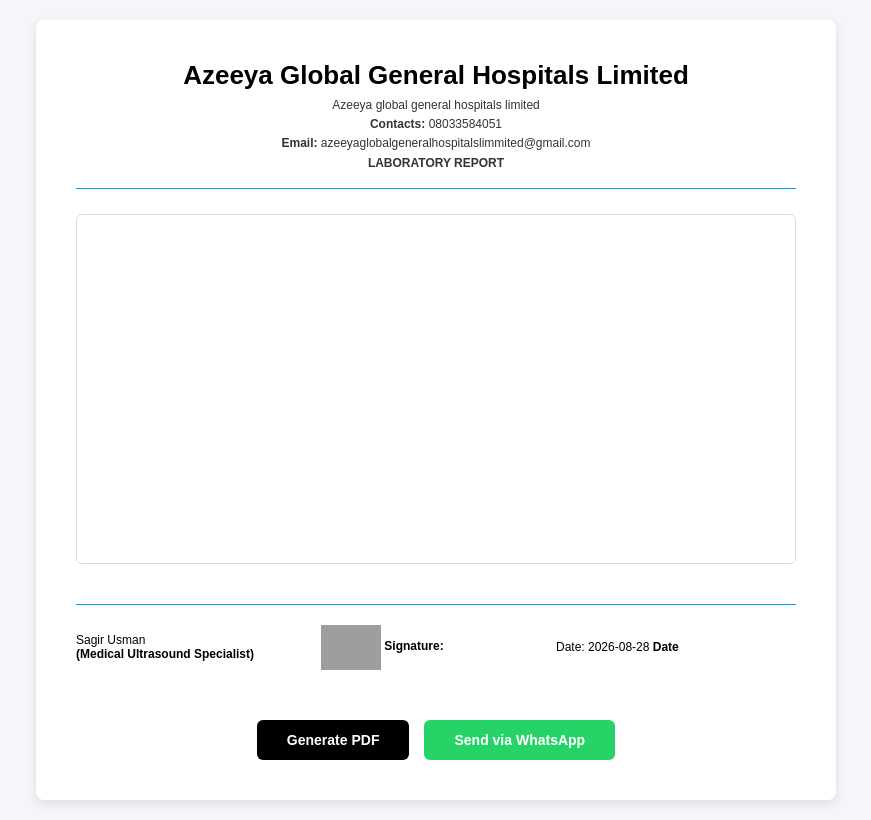
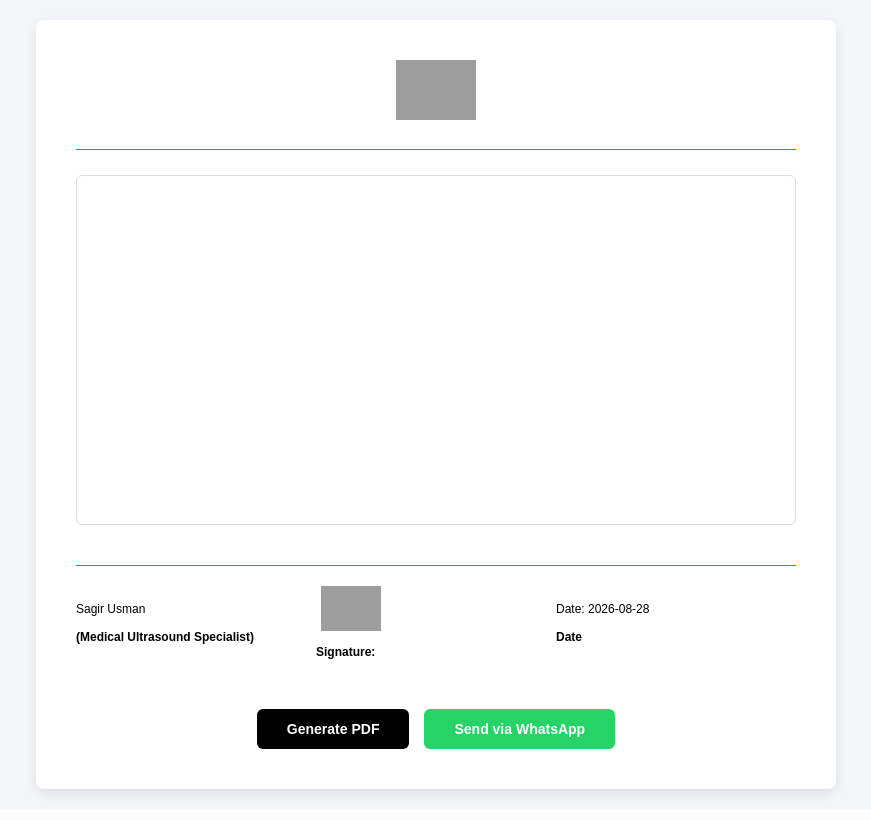
Before and after one commit to Lidwaeeshas/Providian-Lab-Report-, a FastAPI app: page / in a window 1280 px wide. Shown: the whole page, without its empty margins (204-1075 px from the left). After the commit the page ends 797 px from the top, so only its background shows below. Run offline with FastAPI, Linux system fonts and the light colour scheme; grey boxes are pictures that could not be loaded.

Commit message:
Update index.html

```diff
--- a/template/index.html
+++ b/template/index.html
@@ -141,13 +141,7 @@
     <div class="container">
         <!-- HEADER -->
         <div class="header">
-            <div class="logo">Azeeya Global General Hospitals Limited</div>
-            <div class="meta-line">
-                Azeeya global general hospitals limited <br>
-                <b>Contacts: </b> 08033584051 <br>
-                <b>Email: </b>azeeyaglobalgeneralhospitalslimmited@gmail.com <br>
-                <b>LABORATORY REPORT</b>
-            </div>
+            <img src="https://www.image2url.com/r2/default/images/1787929785565-a8372713-bc5b-405f-91d4-88cdf911773e.png" alt="Logo" style="max-height: 60px; margin-bottom: 10px;">
         </div>
 
         <!-- TEXT AREA FOR REPORT INPUT -->
@@ -159,19 +153,19 @@
         <div class="footer-info">
             <div class="footer-item">
                 <label>
-                    Sagir Usman<br>
+                    Sagir Usman<br><br>
                     <span>(Medical Ultrasound Specialist)</span>
                 </label>
             </div>
             <div class="footer-item">
                 <label>
-                    <img src="https://www.image2url.com/r2/default/images/1787902784266-ca6258c0-02a4-41ab-b9da-d7180506280b.jpg" alt="Signature" class="signature-image">
-                    <span>Signature:</span><br>
+                    <img src="https://www.image2url.com/r2/default/images/1787902784266-ca6258c0-02a4-41ab-b9da-d7180506280b.jpg" alt="Signature" class="signature-image"><br><br>
+                    <span>Signature:</span>
                 </label>
             </div>
             <div class="footer-item">
                 <label>
-                    <span id="date" style="font-weight:normal">Date: Loading...</span>
+                    <span id="date" style="font-weight:normal">Date: Loading...</span><br><br>
                     <span>Date</span>
                 </label>
             </div>
@@ -221,10 +215,10 @@
     /* PAGE SETUP - Reserve space at bottom for footer on EVERY page */
     @page {
         size: A4;
-        margin-top: 25mm;
+        margin-top: 15mm;
         margin-left: 20mm;
         margin-right: 20mm;
-        margin-bottom: 55mm;  /* IMPORTANT: Reserve space for footer */
+        margin-bottom: 75mm;  /* IMPORTANT: Reserve space for footer */
     }
 
     html, body {
@@ -316,13 +310,7 @@
             <body>
                 <div class="container">
                     <div class="header">
-                        <div class="logo">Azeeya Global General Hospitals Limited</div>
-                        <div class="meta-line">
-                            Azeeya global general hospitals limited <br>
-                            <b>Contacts: </b> 08033584051 <br>
-                            <b>Email: </b>azeeyaglobalgeneralhospitalslimmited@gmail.com <br>
-                            <b>LABORATORY REPORT</b>
-                        </div>
+                        <img src="https://www.image2url.com/r2/default/images/1787929785565-a8372713-bc5b-405f-91d4-88cdf911773e.png" alt="Logo" style="max-height: 60px; margin-bottom: 10px;">
                     </div>
 
                     <section class="report-area">
@@ -332,10 +320,26 @@
 
                 <!-- FOOTER - Stays at bottom of every page -->
                 <div class="footer-info">
-                    <div class="footer-item"><span>Diagnostician:</span> Dr Sagir Usman</div>
-                    <div class="footer-item"><span>Signature:</span> <img src="static/signature.png" alt="Signature" class="signature-image"></div>
-                    <div class="footer-item"><span>Date: ${todayISO}</span></div>
-                </div>
+            <div class="footer-item">
+                <label>
+                    Sagir Usman<br><br>
+                    <span>(Medical Ultrasound Specialist)</span>
+                </label>
+            </div>
+            <div class="footer-item">
+                <label>
+                    <img src="https://www.image2url.com/r2/default/images/1787902784266-ca6258c0-02a4-41ab-b9da-d7180506280b.jpg" alt="Signature" class="signature-image"><br><br>
+                    <span>Signature:</span>
+                </label>
+            </div>
+            <div class="footer-item">
+                <label>
+
+                    <span id="date" style="font-weight:normal">Loading...</span><br><br>
+                    <span>Date</span>
+                </label>
+            </div>
+        </div>
             </body>
             </html>`;
 
```
